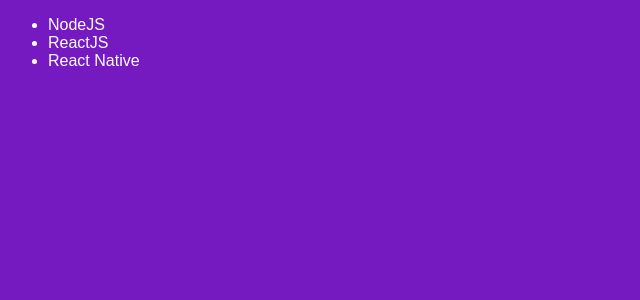
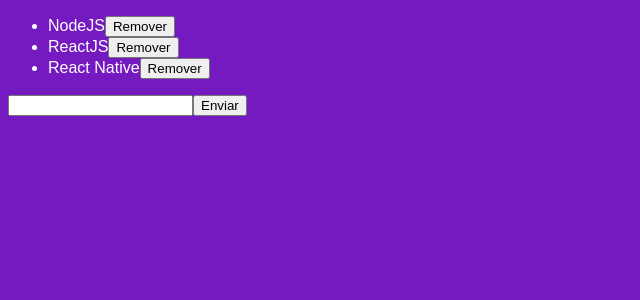
Before and after one commit to lucasquitan/react-intro, a React app: page / in a window 1280 px wide. Shown: the top 300 px of the page, without its empty margins (0-640 px from the left). Built offline with nearby package versions, Linux system fonts and the light colour scheme.

Commit message:
Estado e Imutabilidade

```diff
--- a/src/components/TechList.js
+++ b/src/components/TechList.js
@@ -7,17 +7,61 @@
  */
 class TechList extends Component {
   state = {
+    newTech: '',
     techs: ['NodeJS', 'ReactJS', 'React Native'],
   };
 
+  /**
+   * O método precisa ser inscrito em forma de arrow function
+   * para poder acessar as propriedades atraves do this.
+   */
+  handleInputChange = e => {
+    this.setState({ newTech: e.target.value });
+  };
+
+  handleSubmit = e => {
+    e.preventDefault();
+
+    /**
+     * Estados imutáveis, para acessar novos valores é necessário criar
+     * um novo item contendo este valor, usando o setState().
+     */
+
+    this.setState({
+      techs: [...this.state.techs, this.state.newTech],
+    });
+    this.state.newTech = '';
+  };
+
+  handleDelete = tech => {
+    /**
+     * filter retorna o array no qual a condição é satisfeita
+     */
+    this.setState({
+      techs: this.state.techs.filter(t => t !== tech),
+    });
+  };
+
   render() {
-    console.log(this.state);
     return (
-      <ul>
-        <li>NodeJS</li>
-        <li>ReactJS</li>
-        <li>React Native</li>
-      </ul>
+      <form onSubmit={this.handleSubmit}>
+        <ul>
+          {this.state.techs.map(tech => (
+            <li key={tech}>
+              {tech}
+              <button onClick={() => this.handleDelete(tech)} type="button">
+                Remover
+              </button>
+            </li>
+          ))}
+        </ul>
+        <input
+          type="text"
+          onChange={this.handleInputChange}
+          value={this.state.newTech}
+        />
+        <button type="submit">Enviar</button>
+      </form>
     );
   }
 }
```
